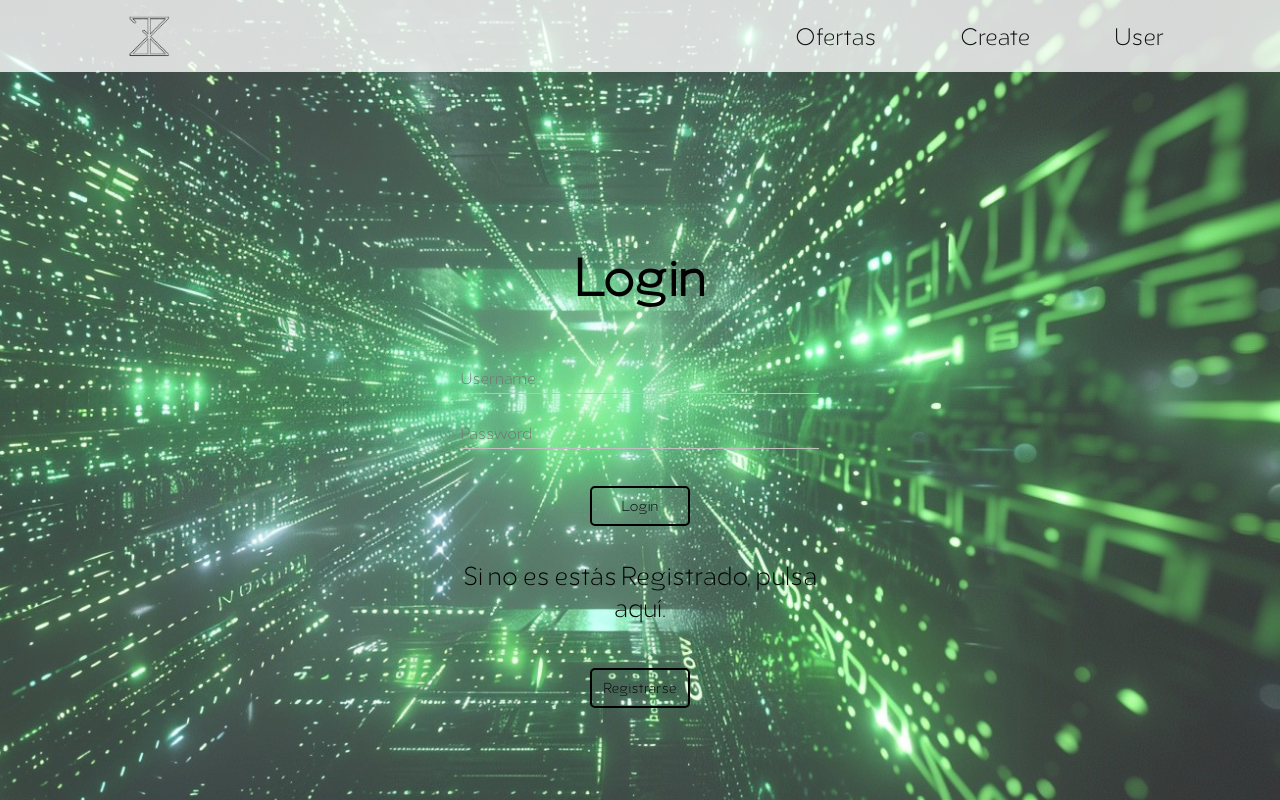
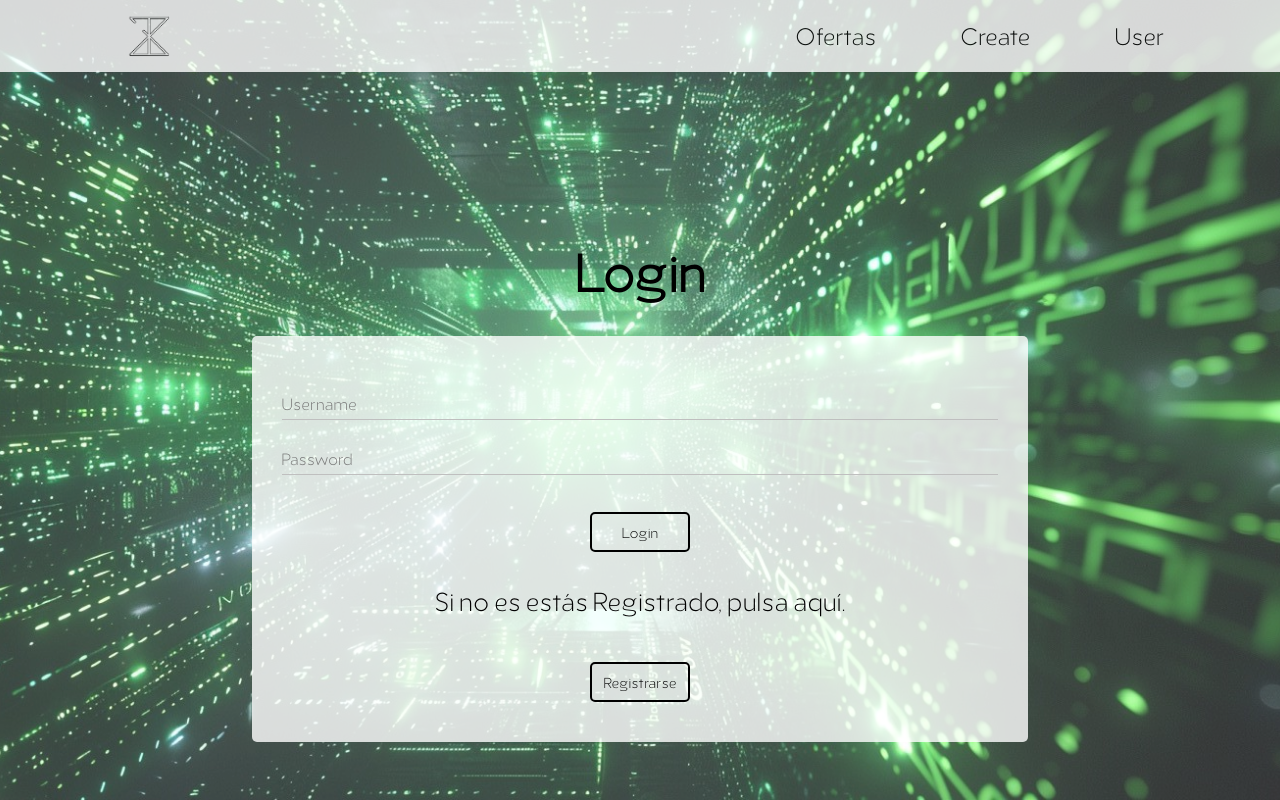
Before and after one commit to David0798C/taimFront, a React (Vite) app: page /login in a window 1280 px wide. Built offline with nearby package versions, Linux system fonts and the light colour scheme.

Commit message:
recuadros blancos

```diff
--- a/src/styledComponents/StyledLogin.js
+++ b/src/styledComponents/StyledLogin.js
@@ -3,26 +3,29 @@ import { Link } from "react-router-dom";
 import font from "../fonts/aukim/AukimLight.otf";
 
 export const LoginContainer = styled.div`
-  max-width: 40%;
-  padding-top: 12%;
+  max-width: 80%;
+  float: center;
   display: flex;
   flex-direction: column;
   align-items: center;
   margin: auto;
   text-align: center;
   border-radius: 5px;
-
-  @media (min-width: 900px) {
-    width: 100%;
+  position: relative;
+  top: 150px;
+  @media (max-width: 768px) {
+    max-width: 80%;
   }
 `;
 
 export const LoginStyle = styled.div`
   margin: auto;
-  width: 40%;
+  width: 70%;
   border-radius: 5px;
-  @media (min-width: 900px) {
-    width: 70%;
+  background-color: #ffffffcd;
+  padding: 30px;
+  @media (max-width: 768px) {
+    max-width: 100%;
   }
 `;
 
--- a/src/styledComponents/StyledRegister.js
+++ b/src/styledComponents/StyledRegister.js
@@ -1,5 +1,5 @@
 import styled from "styled-components";
-import font from '../fonts/aukim/AukimLight.otf';
+import font from "../fonts/aukim/AukimLight.otf";
 
 export const RegisterContainer = styled.div`
   max-width: 80%;
@@ -22,11 +22,12 @@ export const RegisterContainer = styled.div`
 // `;
 
 export const InputContainer = styled.div`
-  /* background-color: #e0e0e0b0; */
-  width: 30%;
+  background-color: #e0e0e0e4;
+  max-width: 70%;
   margin: auto;
   padding: 20px;
   border-radius: 5px;
+  box-shadow: 8px 5px 10px #9a9a9ac0;
 `;
 
 export const Input = styled.input`
```
Also changed, not shown: src/styledComponents/StyledHomePages.js (+5 -8 lines). Lines whose indentation alone changed are shown as unchanged.
